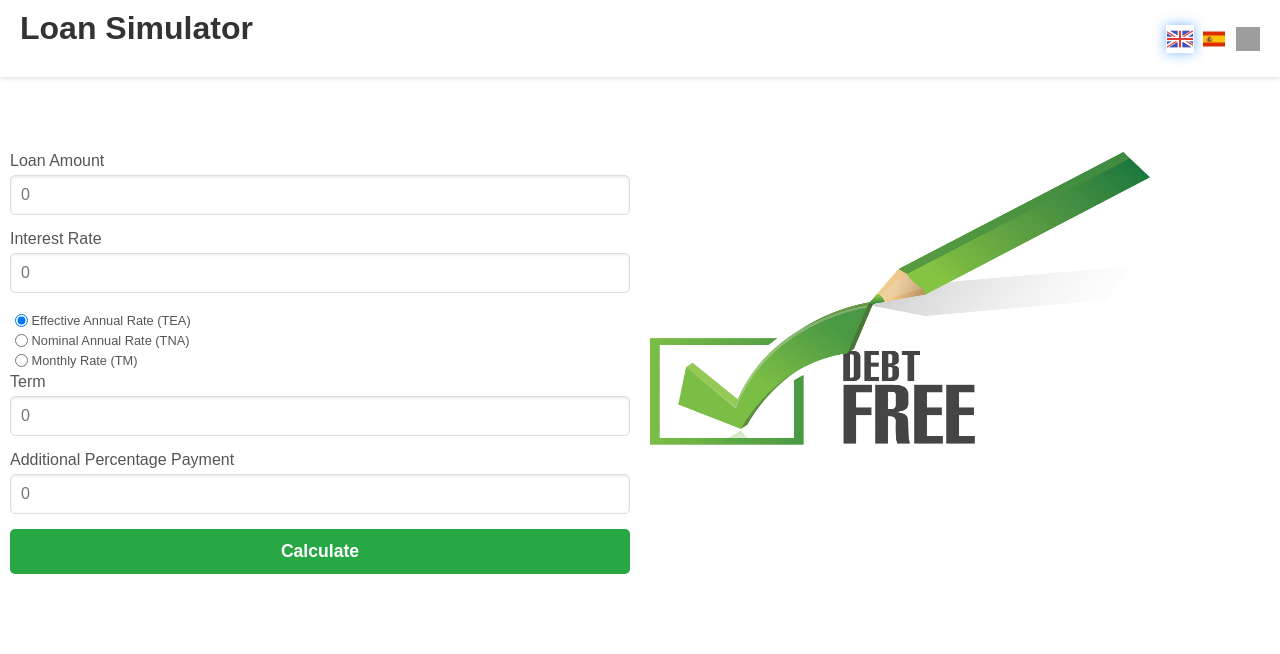
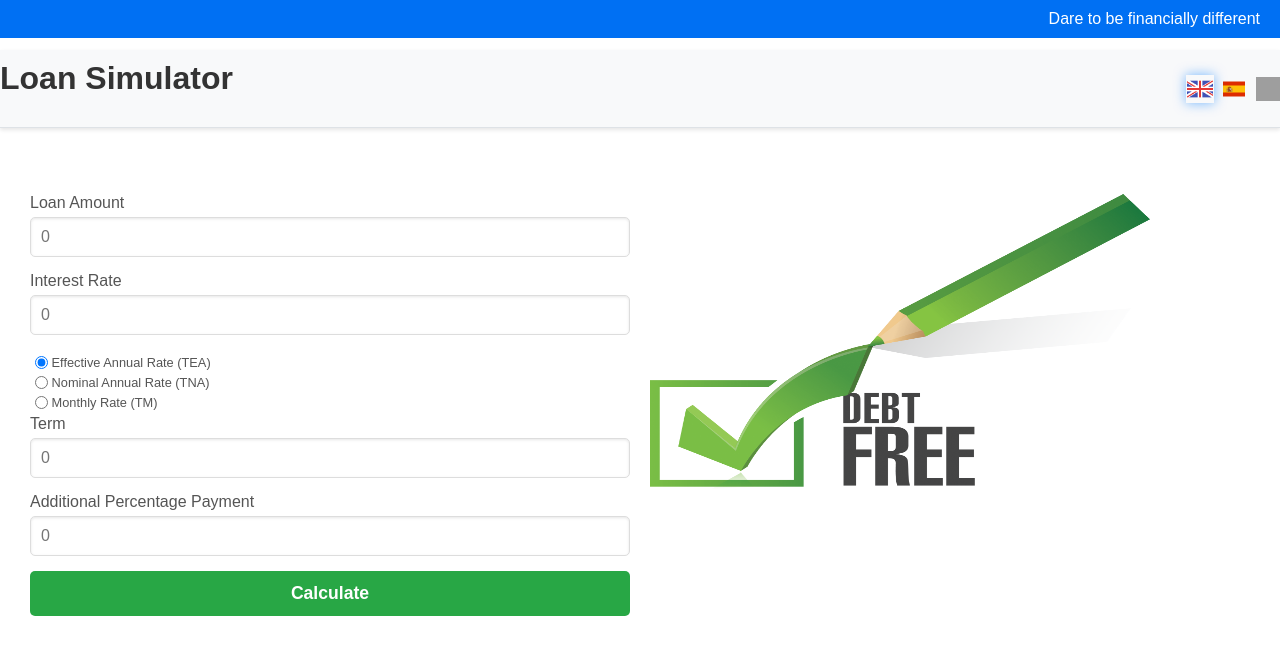
Before and after one commit to wguicha/loan_simulator, a Next.js app: page / in a window 1280 px wide. Shown: the top 654 px of the page. Built offline with nearby package versions, Linux system fonts and the light colour scheme; grey boxes are pictures that could not be loaded.

Commit message:
add top bar

```diff
--- a/components/LoanSimulator/HeaderBar.tsx
+++ b/components/HeaderBar/HeaderBar.tsx
@@ -1,5 +1,5 @@
 import React from 'react';
-import styles from './LoanSimulator.module.css';
+import styles from '../LoanSimulator/LoanSimulator.module.css';
 import LanguageSwitcher from '@/components/LanguageSwitcher/LanguageSwitcher';
 
 interface HeaderBarProps {
--- a/components/LoanSimulator/LoanSimulator.module.css
+++ b/components/LoanSimulator/LoanSimulator.module.css
@@ -8,28 +8,29 @@
     width: 100%;
     justify-content: space-between;
     margin-bottom: 20px;
+    margin-top: 60px;
+    /* Ajusta este valor según la altura del TopBar */
+    padding: 20px;
 }
 
 /* Barra fija */
 .header {
     display: flex;
     justify-content: space-between;
-    /* Alinea los elementos a los extremos */
     align-items: center;
     position: fixed;
-    /* Hace que la barra quede fija */
     top: 0;
     left: 0;
     right: 0;
-    background-color: white;
-    /* Fondo blanco para la barra */
-    padding: 10px 20px;
+    background-color: #f8f9fa;
+    padding: 10px 0;
     box-shadow: 0 2px 4px rgba(0, 0, 0, 0.1);
-    /* Sombra para la barra */
     z-index: 1000;
-    /* Asegura que la barra esté por encima de otros elementos */
     width: 100%;
-    /* Asegura que la barra ocupe todo el ancho */
+    margin-top: 50px;
+    /* Ajusta este valor según sea necesario */
+    text-align: center;
+    border-bottom: 1px solid #dee2e6;
 }
 
 /* Contenedor superior dividido en dos mitades */
--- a/components/LoanSimulator/LoanSimulator.tsx
+++ b/components/LoanSimulator/LoanSimulator.tsx
@@ -11,13 +11,13 @@ import { useSelector, useDispatch } from 'react-redux';
 import { setPayments } from '@/store/loanSlice';
 import { RootState } from '@/store';
 
-import TopBar from '../TopBar/TopBar';
-import HeaderBar from './HeaderBar';
+import HeaderBar from '../HeaderBar/HeaderBar';
 import InputField from './InputField';
 import ResultsTable from '../ResultsTable/ResultsTable';
 import BalanceLineChart from '../BalanceLineChart/BalanceLineChart';
 import LanguageSwitcher from '../LanguageSwitcher/LanguageSwitcher';
 import RateTypeSelector from '../RateTypeSelector/RateTypeSelector'; // Import the new component
+import TopBar from '../TopBar/TopBar'; // Import the TopBar component
 
 const LoanSimulator: React.FC = () => {
     const [amount, setAmount] = useState<string>('');
--- a/components/TopBar/TopBar.module.css
+++ b/components/TopBar/TopBar.module.css
@@ -2,7 +2,17 @@
     background-color: #0070f3;
     /* Color diferenciado */
     color: white;
-    padding: 10px 0;
-    text-align: center;
+    padding: 10px 20px;
+    text-align: right;
+    /* Alinear el texto a la derecha */
     font-size: 16px;
+    position: fixed;
+    top: 0;
+    width: 100%;
+    z-index: 1000;
+    /* Asegúrate de que esté por encima de otros elementos */
 }
+
+.text {
+    margin: 0;
+}
--- a/components/TopBar/TopBar.tsx
+++ b/components/TopBar/TopBar.tsx
@@ -1,10 +1,13 @@
 import React from 'react';
+import { useTranslation } from 'react-i18next';
 import styles from './TopBar.module.css';
 
 const TopBar: React.FC = () => {
+    const { t } = useTranslation();
+
     return (
         <div className={styles.topBar}>
-            <p>Welcome to Loan Simulator</p>
+            <p className={styles.text}>{t('dareToBeFinanciallyDifferent')}</p>
         </div>
     );
 };
--- a/locales/en.json
+++ b/locales/en.json
@@ -29,5 +29,6 @@
     "TM": "Monthly Rate (TM)",
     "balanceOverTime": "Balance Over Time",
     "totalSavings": "Total Savings",
-    "newTerm": "New Term"
+    "newTerm": "New Term",
+    "dareToBeFinanciallyDifferent": "Dare to be financially different"
 }
--- a/locales/es.json
+++ b/locales/es.json
@@ -29,5 +29,6 @@
     "TM": "Tasa Mensual (TM)",
     "balanceOverTime": "Saldo a lo Largo del Tiempo",
     "totalSavings": "Ahorro Total",
-    "newTerm": "Nuevo Plazo"
+    "newTerm": "Nuevo Plazo",
+    "dareToBeFinanciallyDifferent": "Atrévete a ser financieramente diferente"
 }
--- a/locales/pt.json
+++ b/locales/pt.json
@@ -29,5 +29,6 @@
     "TM": "Taxa Mensal (TM)",
     "balanceOverTime": "Saldo ao Longo do Tempo",
     "totalSavings": "Poupança Total",
-    "newTerm": "Novo Prazo"
+    "newTerm": "Novo Prazo",
+    "dareToBeFinanciallyDifferent": "Ouse ser financeiramente diferente"
 }
```
Also changed, not shown: components/HeaderBar/HeaderBar.module.css (added).
